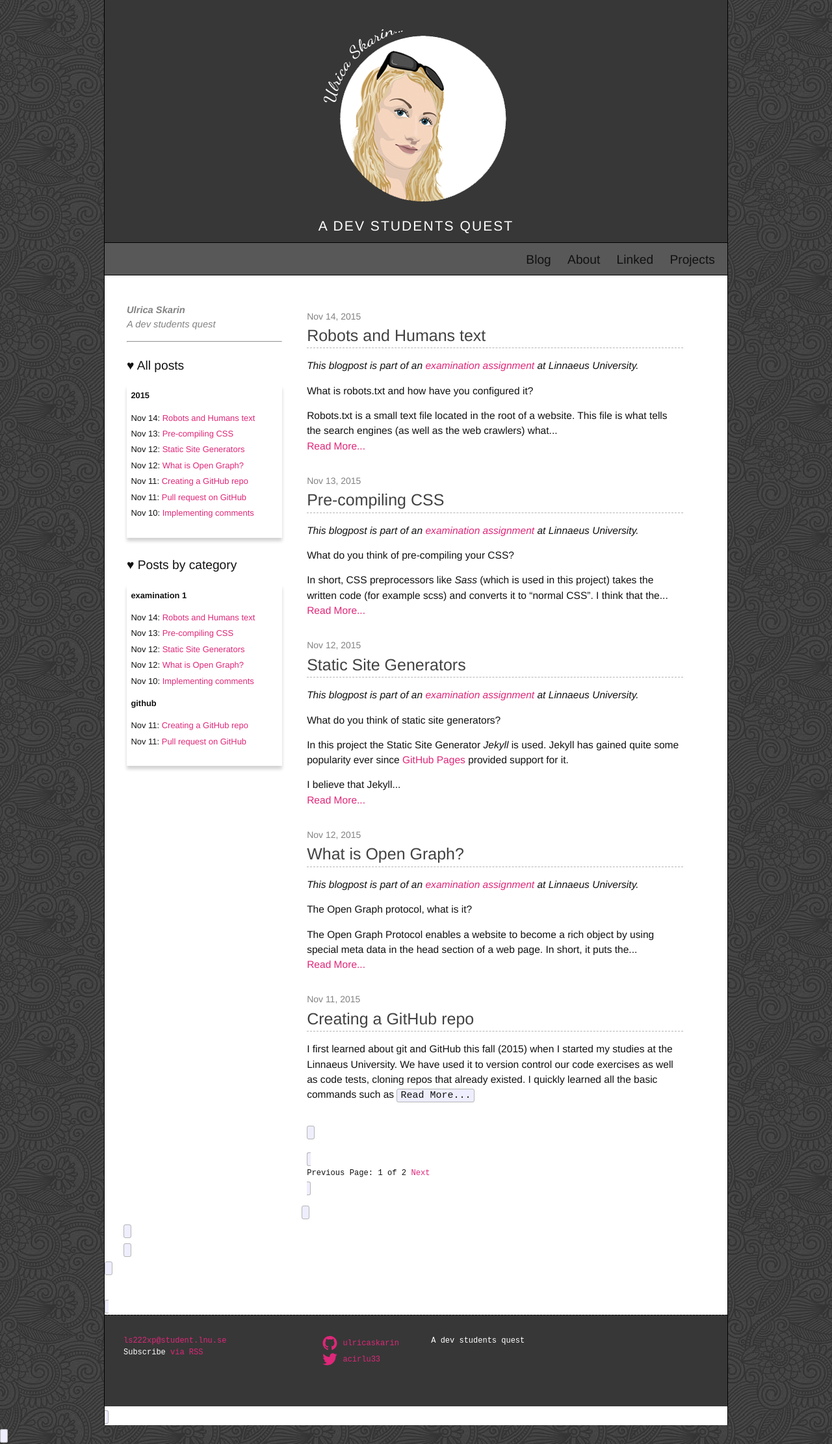
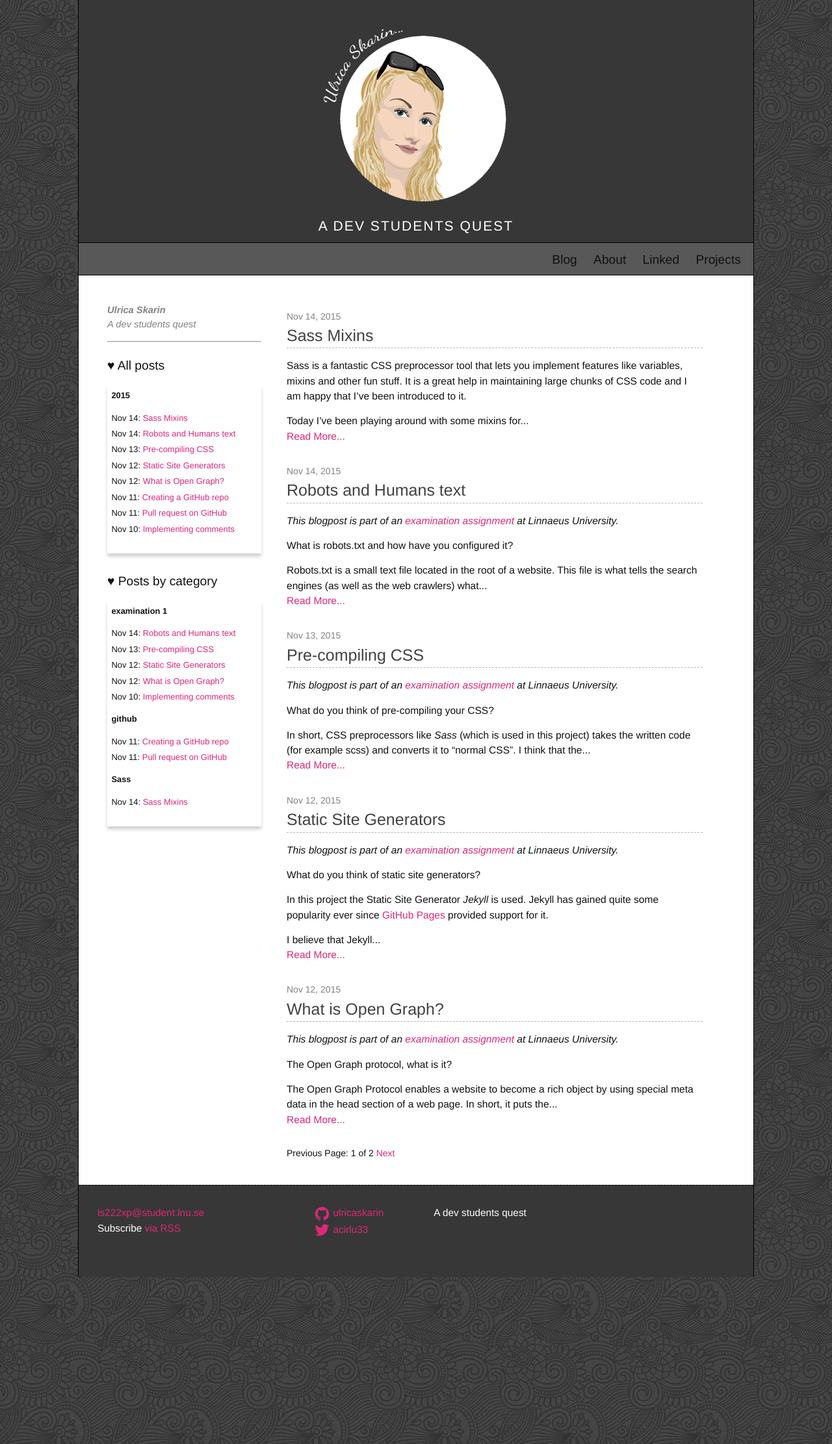
Before and after one commit to ulricaskarin/ulricaskarin.github.io, a Jekyll site: the page built from index.html, in a window 1280 px wide. Shown: the whole page at 65% size. Built offline with Jekyll 4.4.1, drawn with Linux system fonts in a browser that asks for light colours; the list of posts is cut into pages by our own code; comment, search, counter and statistics services are not loaded.

Commit message:
Adding sass mixin blogpost

````diff
--- /dev/null
+++ b/_posts/2015-11-14-sass-mixins.markdown
@@ -0,0 +1,48 @@
+---
+layout: post
+title:  "Sass Mixins"
+date:   2015-11-14 16:00:00
+category: Sass
+
+type: article
+description: A little chat about Sass Mixins
+
+author: Ulrica Skarin
+comments: true
+published: true
+---
+
+Sass is a fantastic CSS preprocessor tool that lets you implement features like variables, mixins and other fun stuff.
+It is a great help in maintaining large chunks of CSS code and I am happy that I've been introduced to it.
+
+Today I've been playing around with some mixins for my CSS and I thought I'd share some of my newly achieved experiences
+within this area. **But first, lets get to the bottom with what a Mixin actually is**. According to [Sass Guide][Sass Guide]
+a mixin lets you make groups of CSS declarations that you'd like to reuse throughout your site. It is kind of like a function
+for all of you who are familiar with programming languages. For example it is possible to
+even pass values to your mixins which makes them more flexible.
+
+On the front page of this website I've got a link to *Show all posts* that when clicked on - it folds out and shows a list of
+all posts (well I know, I probably have to rewrite this one in the future when the list grows). The "folding out thing" I
+created after tips in a tutorial [here][here].  The border and the box-shadow though, are mixins that I wrote myself and applied
+to my "show posts div" with the ```@include box-shadow``` and ```@include element_border``` commands. I am truly in love with this feature and I strongly recommend
+everyone who is developing web pages to take a deeper look into Sass. This is how my shadow and border mixin are coded:
+
+{% highlight scss %}
+// Box shadow mixin:
+@mixin box-shadow($top, $left, $blur, $color, $inset:"") {
+
+    -webkit-box-shadow:$top $left $blur $color #{$inset};
+    -moz-box-shadow:$top $left $blur $color #{$inset};
+    box-shadow:$top $left $blur $color #{$inset};
+}
+
+// Border mixin:
+@mixin element_border($size, $color, $style) {
+    border: $size $style $color;
+}
+{% endhighlight %}
+
+I urge all of you to go dive into the wonderful world of Sass. It makes a web developers life somewhat easier!
+
+[Sass Guide]: http://sass-lang.com/guide/
+[here]: http://schoewilliam.fr/
--- a/_sass/_base.scss
+++ b/_sass/_base.scss
@@ -120,7 +120,7 @@ pre {
 #big_wrap {
 
     margin: 0 auto;
-    max-width: 960px;
+    max-width: 1040px;
     background-color: $color-white;
     border-left: 1px solid $color-black;
     border-right: 1px solid $color-black;
@@ -134,8 +134,8 @@ pre {
 
 // Wraps inner content
 .wrapper {
-    max-width: -webkit-calc(960px - (#{$spacing-unit} * 2));
-    max-width:         calc(960px - (#{$spacing-unit} * 2));
+    max-width: -webkit-calc(1040px - (#{$spacing-unit} * 2));
+    max-width:         calc(1040px - (#{$spacing-unit} * 2));
 
     margin-top: 0;
     margin-right: auto;
@@ -181,8 +181,14 @@ pre {
 }
 /* BOXES width for no 1, 2, 3 */
 .box-1 { width: 100%; }
-.box-2 { width: 70%; }
-.box-3 { width: 30%; }
+.box-2 { width: 72%; }
+.box-3 { width: 28%;
+
+    @include media-query($on-laptop) {
+        @include hide-element();
+    }
+
+}
 
 /* BOXES - adjustments for all on page */
 [class*='box-'] {
--- a/_sass/_layout.scss
+++ b/_sass/_layout.scss
@@ -261,29 +261,9 @@
         }
 
     }
+
 }
 
-
-@keyframes slidedown {
-    from {
-        opacity: 0;
-        transform: translate(0, -50px);
-    }
-    to {
-        opacity: 1;
-        transform: translate(0);
-    }
-}
-@-webkit-keyframes slidedown {
-    from {
-        opacity: 0;
-        -webkit-transform: translate(0, -50px);
-    }
-    to {
-        opacity: 1;
-        -webkit-transform: translate(0);
-    }
-}
 
 //----------------------------------------------- FOOTER -----------------------------------------------//
 
````
Also changed, not shown: about.md (+0 -15 lines).
